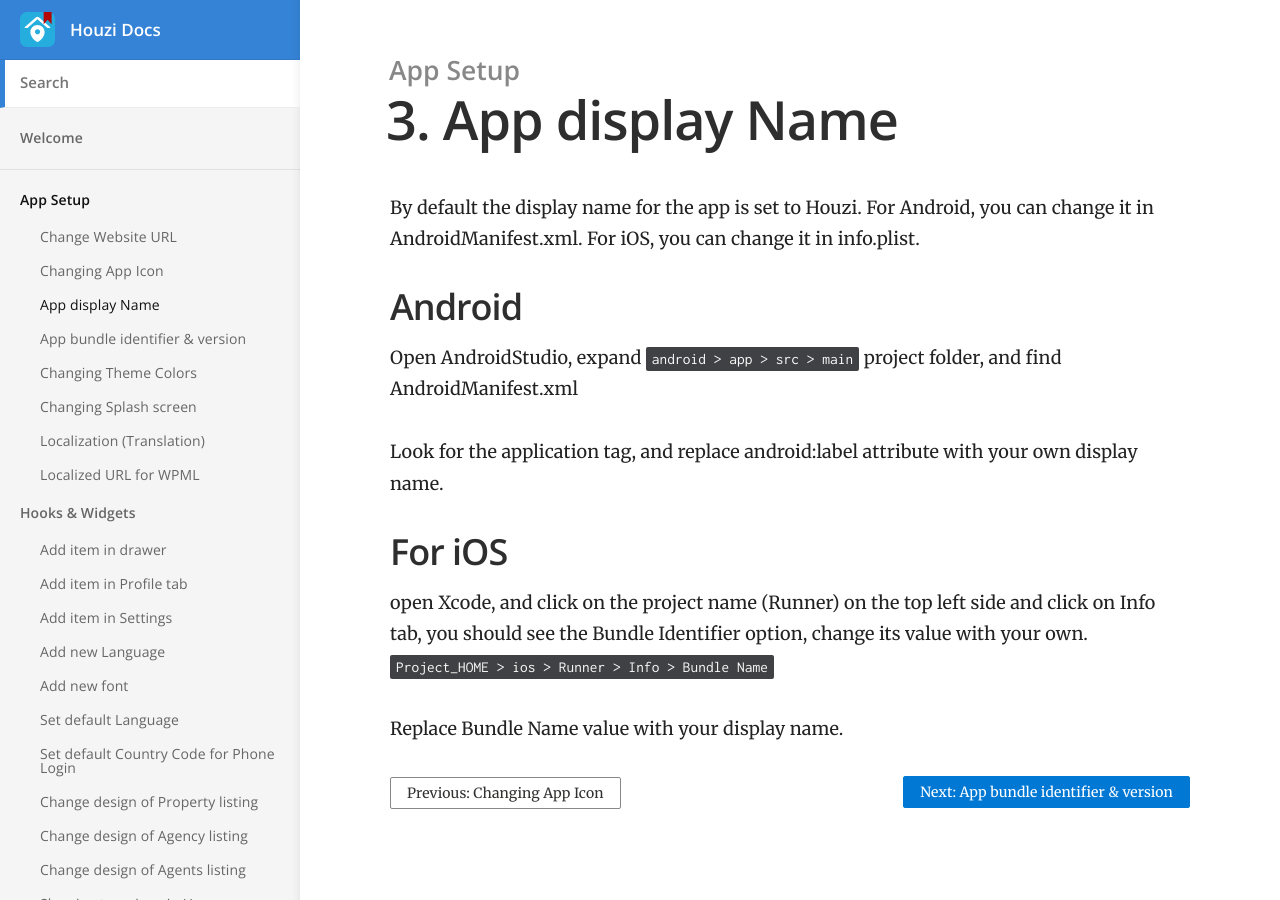
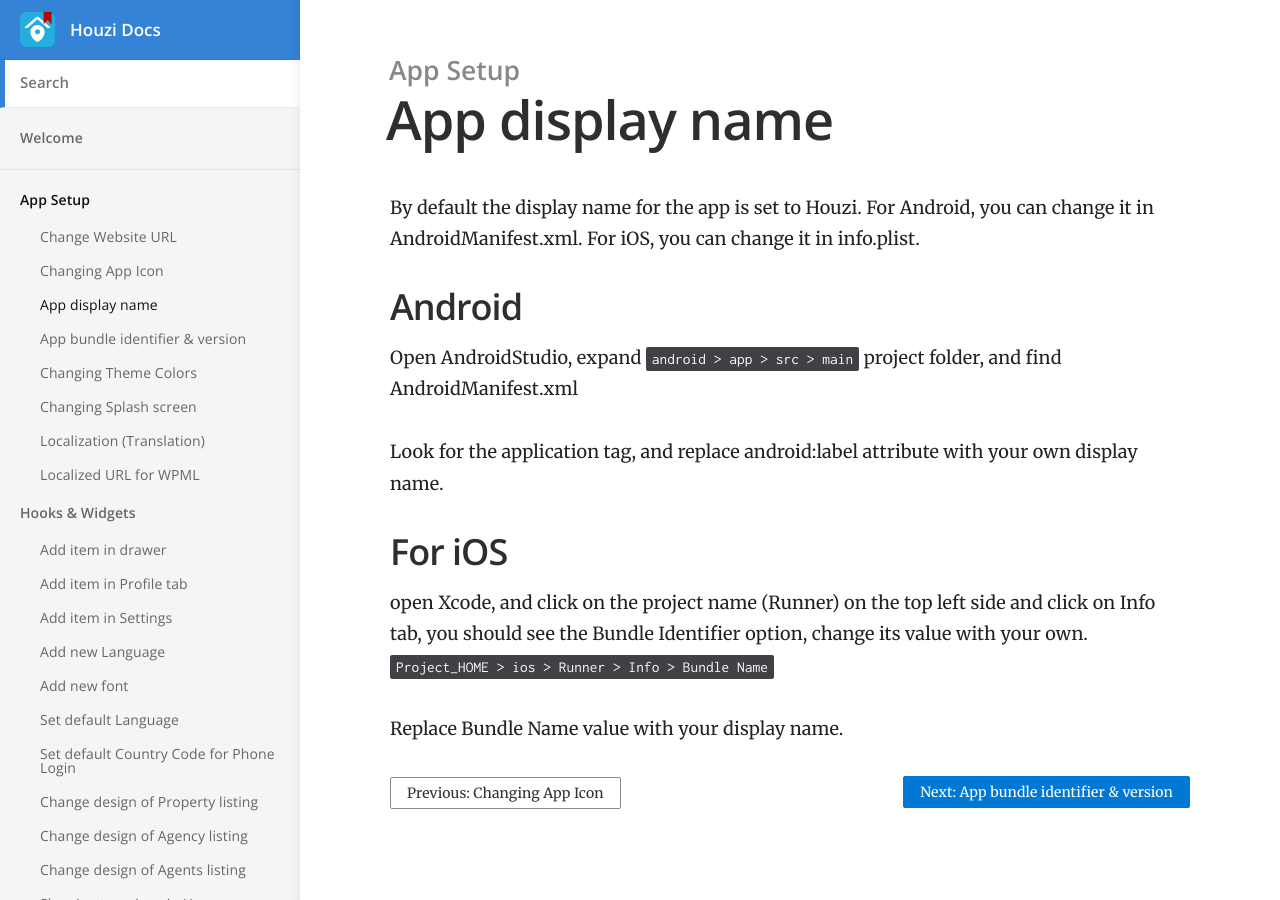
Before and after one commit to booleanbites/houzi-doc, a Jekyll site: the page built from _docs/app-setup/3_change_app_display_name.md, in a window 1280 px wide and 900 px high. Built offline with Jekyll 4.4.1, drawn with Linux system fonts in a browser that asks for light colours.

Commit message:
remove numbers from doc title

```diff
--- a/_docs/app-setup/3_change_app_display_name.md
+++ b/_docs/app-setup/3_change_app_display_name.md
@@ -1,5 +1,5 @@
 ---
-title: App display Name
+title: App display name
 category: App Setup
 permalink: app-setup/change_app_display_name
 order: 3
--- a/_layouts/default.html
+++ b/_layouts/default.html
@@ -72,7 +72,7 @@
 		<section class="main">
 			<div class="page-header">
 				<h2>{% if page.category %}{{ page.category }}{% else %}{{ site.title }}{% endif %}</h2>
-				<h3>{% if page.order %}{{page.order}}.{% else %}{% endif %} {{ page.title }}</h3>
+				<h3>{{ page.title }}</h3>
 			</div>
 			<article class="content">
 				{{ content }}
```
